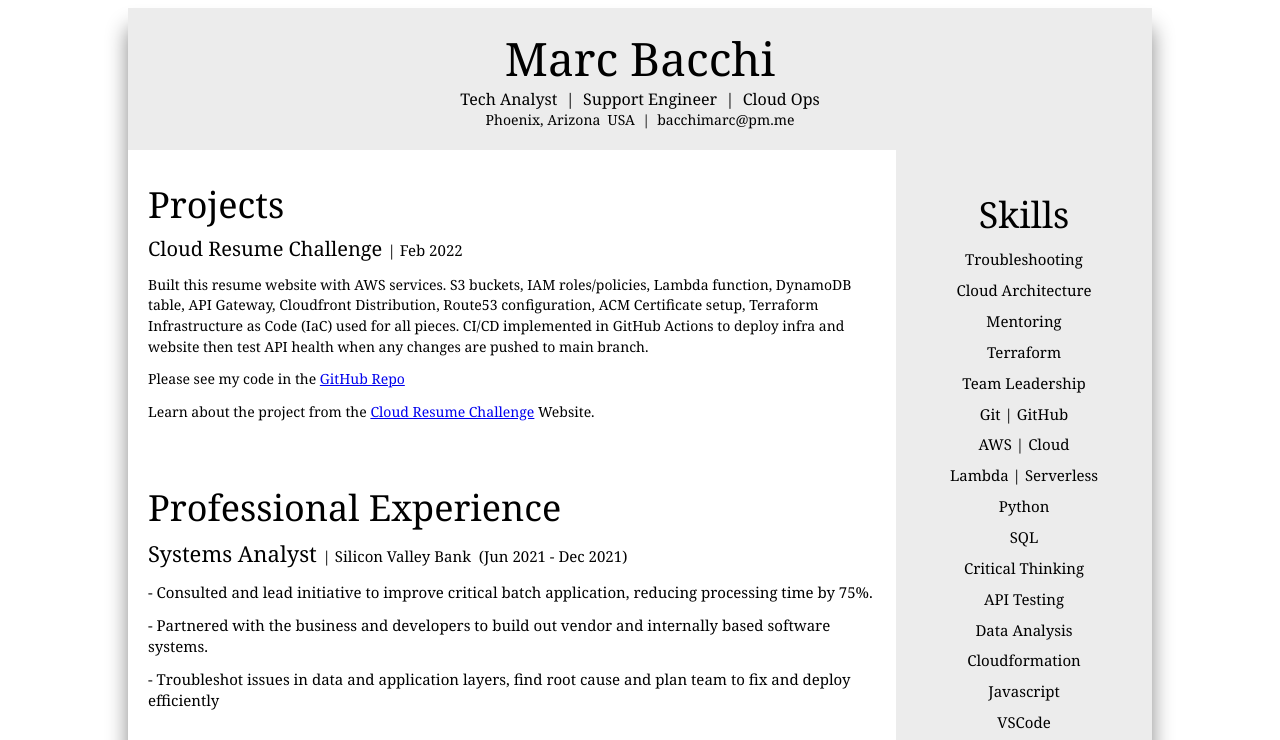
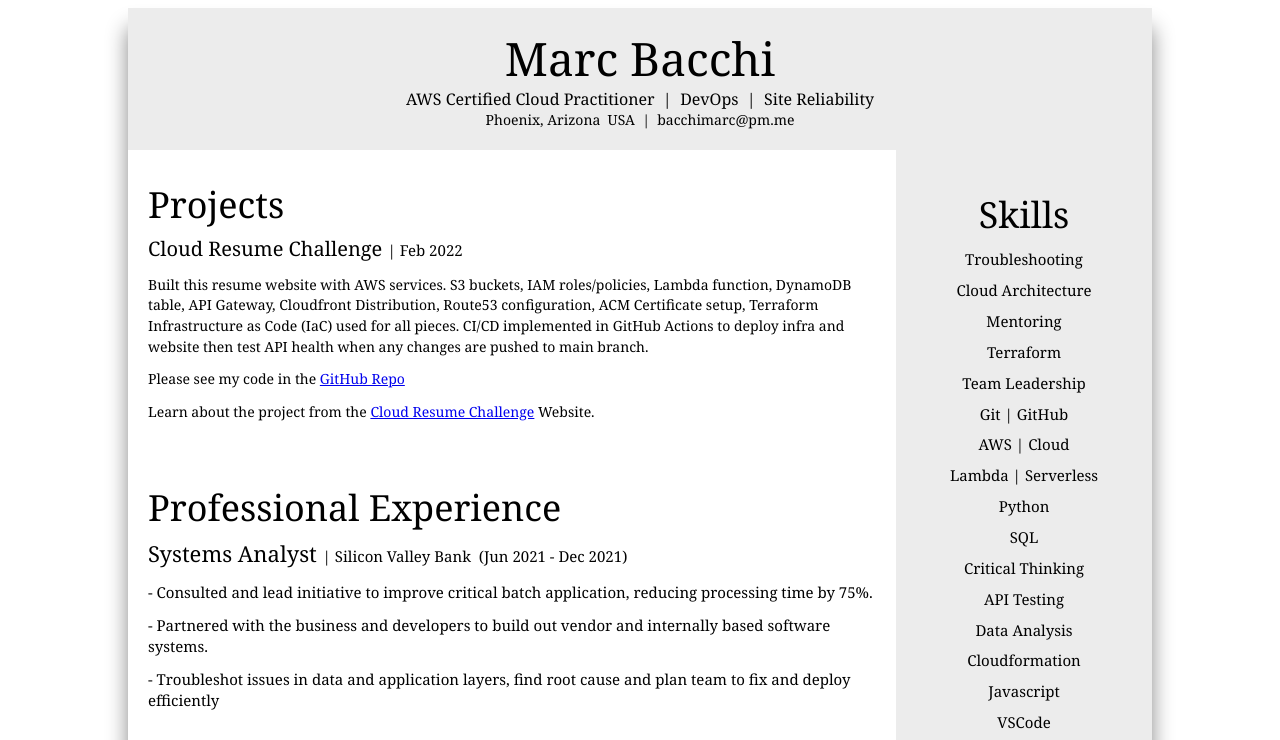
Before and after one commit to marcbacchi/cloud-resume-challenge, a website: page resume-site/index.html in a window 1280 px wide. Shown: the top 740 px of the page. Drawn offline with Linux system fonts and the light colour scheme; no server answers; a script that the page names is missing.

Commit message:
update resume heading

```diff
--- a/resume-site/index.html
+++ b/resume-site/index.html
@@ -21,7 +21,7 @@
     <div class="upper_container">
       <div class="name_info">
         <h1 class="name">Marc Bacchi</h1>
-        <h2 class="title">Tech Analyst&nbsp;&nbsp;|&nbsp;&nbsp;Support Engineer&nbsp;&nbsp;|&nbsp;&nbsp;Cloud Ops</h2>
+        <h2 class="title">AWS Certified Cloud Practitioner&nbsp;&nbsp;|&nbsp;&nbsp;DevOps&nbsp;&nbsp;|&nbsp;&nbsp;Site Reliability</h2>
         <h3 class="contact_info">Phoenix, Arizona&nbsp;&nbsp;USA&nbsp;&nbsp;|&nbsp;&nbsp;bacchimarc@pm.me</h3>
       </div>
     </div>
```
